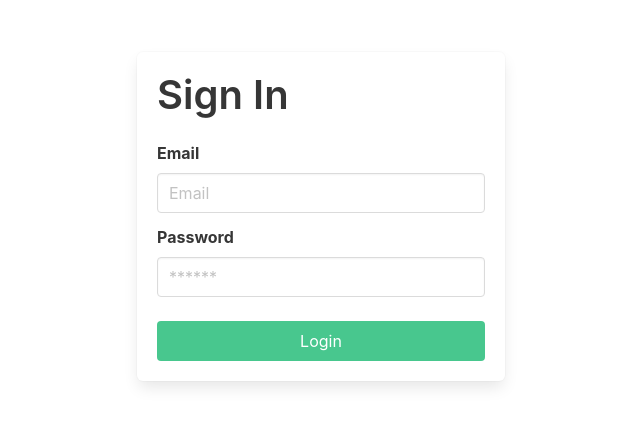
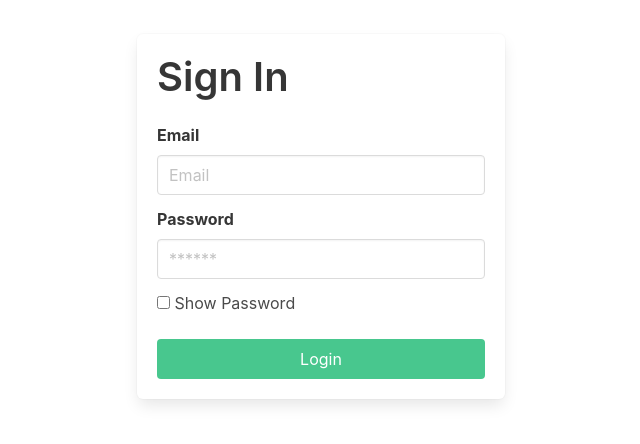
Before and after one commit to Raguna9/compro-react, a React (Create React App) app in the folder frontend/: page /login in a window 1280 px wide. Shown: the part 184-628 px from the top of the page, without its empty margins (319-959 px from the left). Built offline with nearby package versions, Linux system fonts and the light colour scheme.

Commit message:
add show password

```diff
--- a/frontend/src/components/Login.jsx
+++ b/frontend/src/components/Login.jsx
@@ -2,12 +2,11 @@
 import { useDispatch, useSelector } from "react-redux";
 import { useNavigate } from "react-router-dom";
 import { LoginUser, reset } from "../features/authSlice";
-// import { ToastContainer, toast } from 'react-toastify';
-// import 'react-toastify/dist/ReactToastify.css';
 
 const Login = () => {
     const [email, setEmail] = useState("");
     const [password, setPassword] = useState("");
+    const [showPassword, setShowPassword] = useState(false);
     const dispatch = useDispatch();
     const navigate = useNavigate();
     const { user, isError, isSuccess, isLoading, message } = useSelector(
@@ -16,9 +15,6 @@
 
     useEffect(() => {
         if (user || isSuccess) {
-            // toast.success('Berhasil login!', {
-            //     position: toast.POSITION.TOP_RIGHT
-            //   });
             navigate("/dashboard");
         }
         dispatch(reset());
@@ -54,13 +50,23 @@
                                     <label className="label">Password</label>
                                     <div className="control">
                                         <input
-                                            type="password"
+                                            type={showPassword ? "text" : "password"}
                                             className="input"
                                             value={password}
                                             onChange={(e) => setPassword(e.target.value)}
                                             placeholder="******"
                                         />
                                     </div>
+                                </div>
+                                <div className="field">
+                                    <label className="checkbox">
+                                        <input
+                                            type="checkbox"
+                                            checked={showPassword}
+                                            onChange={() => setShowPassword(!showPassword)}
+                                        />
+                                        &nbsp;Show Password
+                                    </label>
                                 </div>
                                 <div className="field mt-5">
                                     <button
@@ -69,7 +75,6 @@
                                     >
                                         {isLoading ? "Loading..." : "Login"}
                                     </button>
-                                    {/* <ToastContainer/> */}
                                 </div>
                             </form>
                         </div>
```
